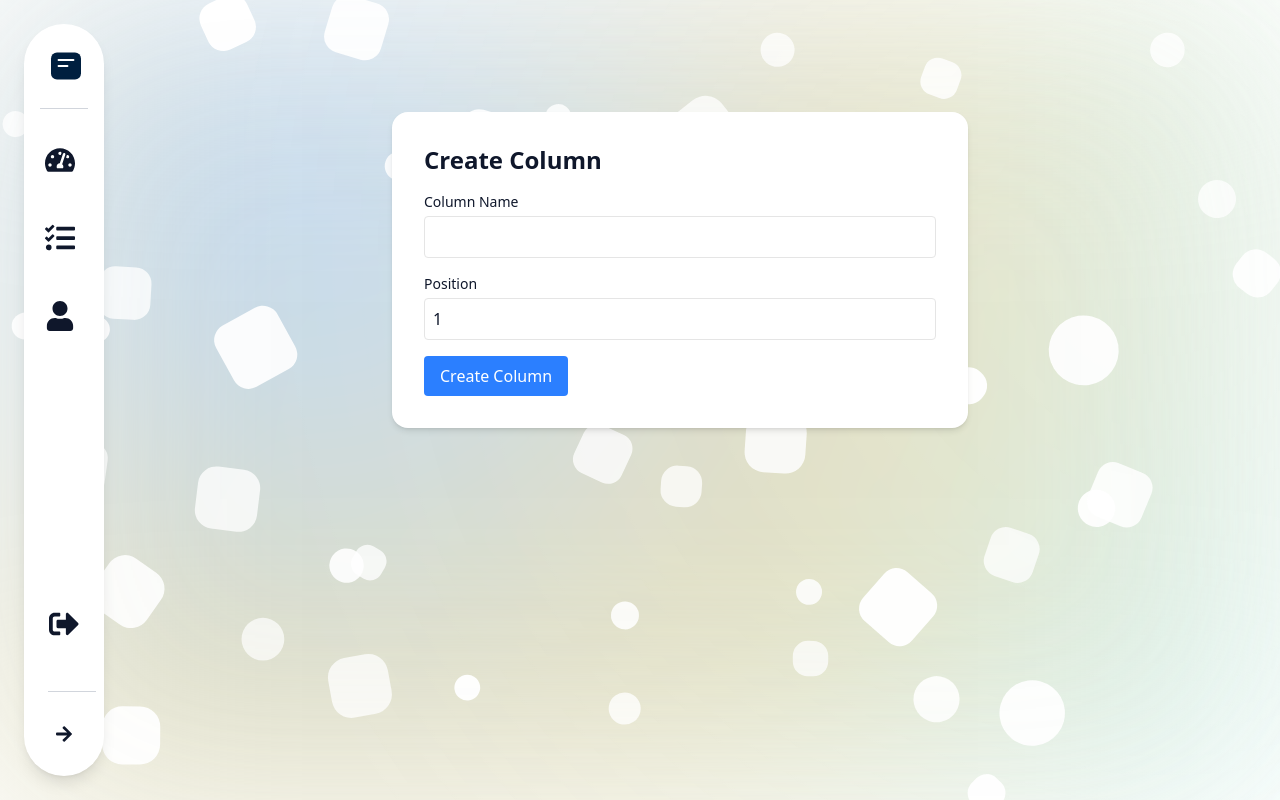
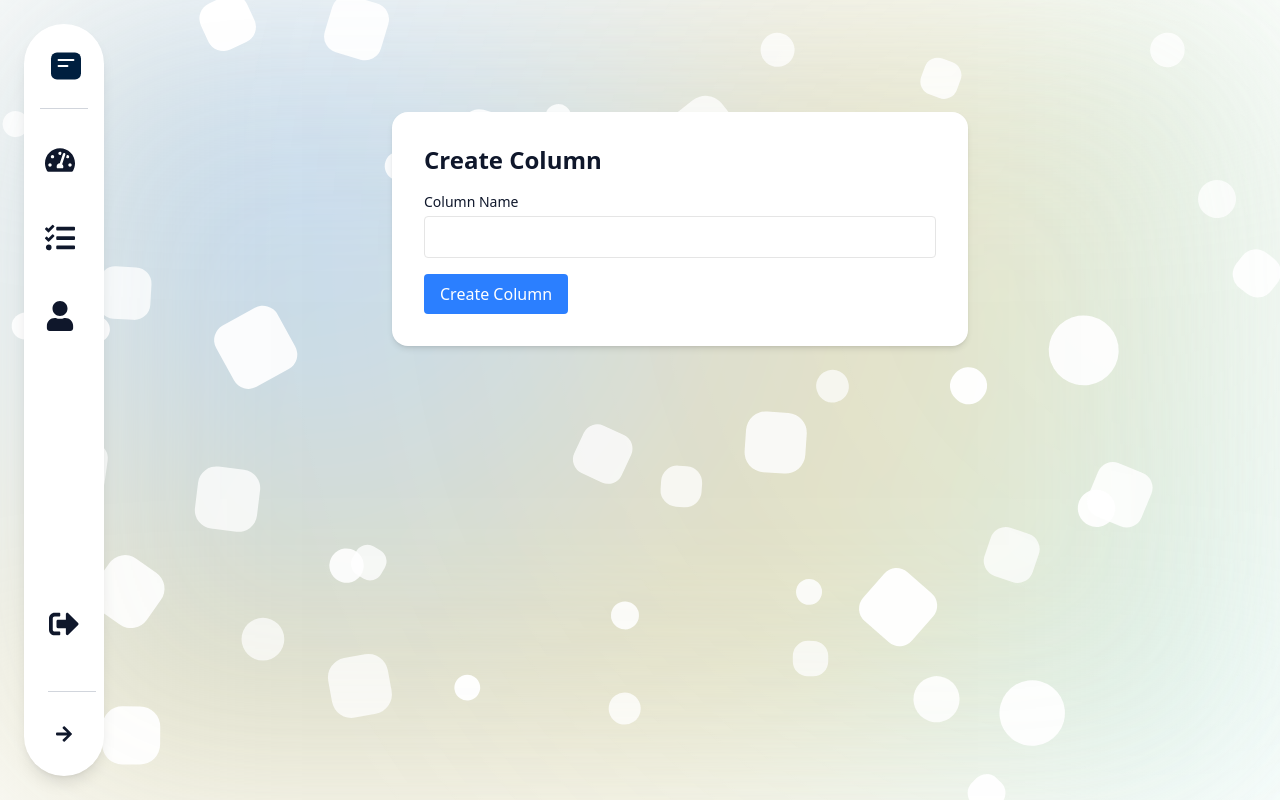
Before and after one commit to Szymon-Stasiak/kanban-management-system-fe, a Next.js app: page /columns/create in a window 1280 px wide. Built offline with nearby package versions, Linux system fonts and the light colour scheme.

Commit message:
Column sorted with unique position

```diff
--- a/package.json
+++ b/package.json
@@ -9,6 +9,9 @@
     "lint": "eslint"
   },
   "dependencies": {
+    "@dnd-kit/core": "^6.3.1",
+    "@dnd-kit/sortable": "^10.0.0",
+    "@dnd-kit/utilities": "^3.2.2",
     "@radix-ui/react-label": "^2.1.8",
     "@radix-ui/react-slot": "^1.2.4",
     "axios": "^1.13.2",
--- a/src/app/boards/project/[projectId]/page.tsx
+++ b/src/app/boards/project/[projectId]/page.tsx
@@ -165,7 +165,6 @@ export default function ProjectBoardsPage() {
     boardId: number,
     columnId: number,
     currentName: string,
-    currentPosition: number
   ) => {
     const newName = prompt("Enter new column name:", currentName);
     if (!newName) return;
@@ -176,8 +175,7 @@ export default function ProjectBoardsPage() {
         url: `/columns/${columnId}`,
         data: {
           name: newName,
-          position: currentPosition,
-          board_id: boardId,
+          board_id: boardId
         },
       });
 
@@ -205,13 +203,26 @@ export default function ProjectBoardsPage() {
   try {
     await authRequest({ method: "delete", url: `/columns/${columnId}` });
 
+    // Refetch columns for this board to get updated positions
+    const updatedColumns = await authRequest<Column[]>({
+      method: "get",
+      url: `/columns/${boardId}`,
+    });
+
+    const columnsWithTasks = await Promise.all(
+      updatedColumns.map(async (col) => {
+        const tasks = await authRequest<Task[]>({
+          method: "get",
+          url: `/tasks/${col.id}`,
+        });
+        return { ...col, tasks };
+      })
+    );
+
     setBoards((prev) =>
       prev.map((board) =>
         board.id === boardId
-            ? {
-                ...board,
-                columns: board.columns?.filter((col) => col.id !== columnId),
-              }
+          ? { ...board, columns: columnsWithTasks }
           : board
       )
     );
@@ -471,7 +482,9 @@ export default function ProjectBoardsPage() {
                   {/* COLUMNS WITH TASKS */}
                   <div className="grid grid-cols-1 sm:grid-cols-2 lg:grid-cols-3 gap-6 mb-6">
                     {board.columns?.length ? (
-                      board.columns.map((col) => (
+                        board.columns
+                          .sort((a, b) => a.position - b.position)
+                          .map((col) => (
                             <div
                               key={col.id}
                               className="bg-gray-50 p-5 rounded-lg shadow-sm border"
@@ -493,8 +506,7 @@ export default function ProjectBoardsPage() {
                                       handleRenameColumn(
                                         board.id,
                                         col.id,
-                                        col.name,
-                                        col.position
+                                        col.name
                                       )
                                     }
                                     className="px-2 py-1 bg-yellow-500 text-white rounded hover:bg-yellow-600 text-sm"
--- a/src/app/columns/create/page.tsx
+++ b/src/app/columns/create/page.tsx
@@ -12,18 +12,16 @@ function CreateColumnForm() {
   const projectId = searchParams.get("projectId");
 
   const [name, setName] = useState("");
-  const [position, setPosition] = useState(1);
   const [loading, setLoading] = useState(false);
   const [error, setError] = useState<string | null>(null);
 
   const handleSubmit = async (e: React.FormEvent) => {
     e.preventDefault();
 
-
-  if (!boardId || !projectId) {
-    setError("Missing boardId or projectId");
-    return;
-  }
+    if (!boardId || !projectId) {
+      setError("Missing boardId or projectId");
+      return;
+    }
 
     setLoading(true);
     setError(null);
@@ -34,7 +32,6 @@ function CreateColumnForm() {
         url: "/columns/create",
         data: {
           name,
-          position,
           board_id: parseInt(boardId),
         },
       });
@@ -62,18 +59,6 @@ function CreateColumnForm() {
           />
         </div>
 
-        <div>
-          <label className="block text-sm font-medium mb-1">Position</label>
-          <input
-            type="number"
-            value={position}
-            onChange={(e) => setPosition(parseInt(e.target.value))}
-            required
-            min={1}
-            className="w-full p-2 border rounded"
-          />
-        </div>
-
         {error && <p className="text-red-500">{error}</p>}
 
         <button
```
Also changed, not shown: 1 other file (tests, documents, lock files or other folders). Lines whose indentation alone changed are shown as unchanged.
